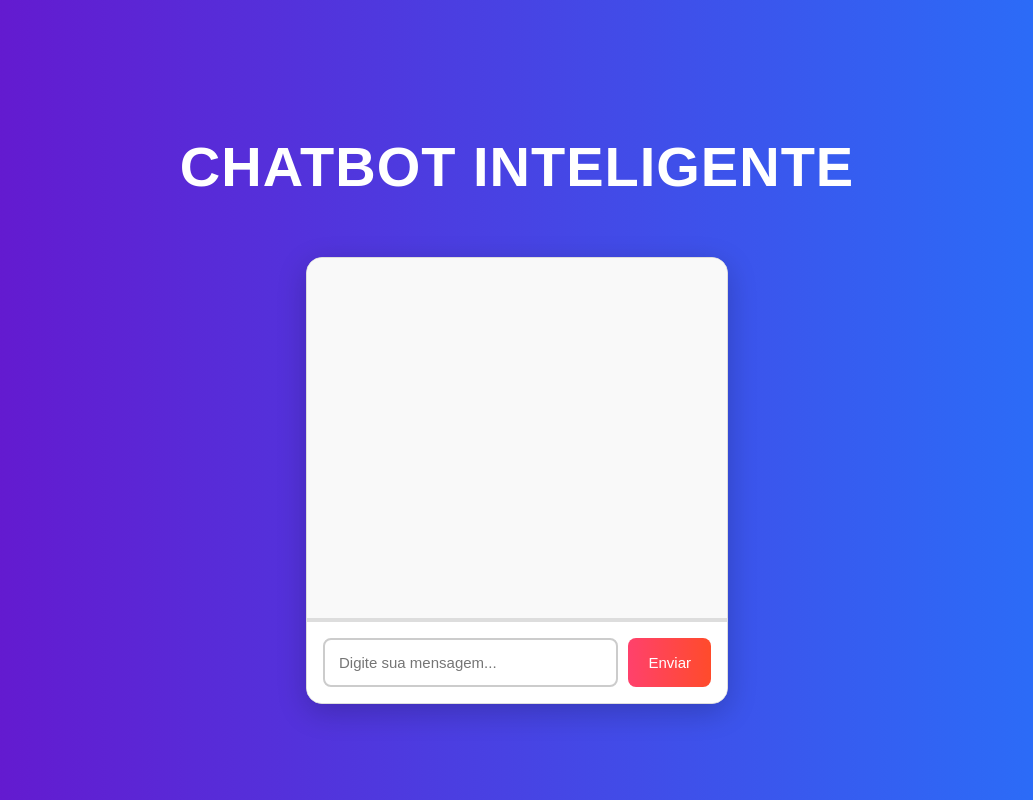
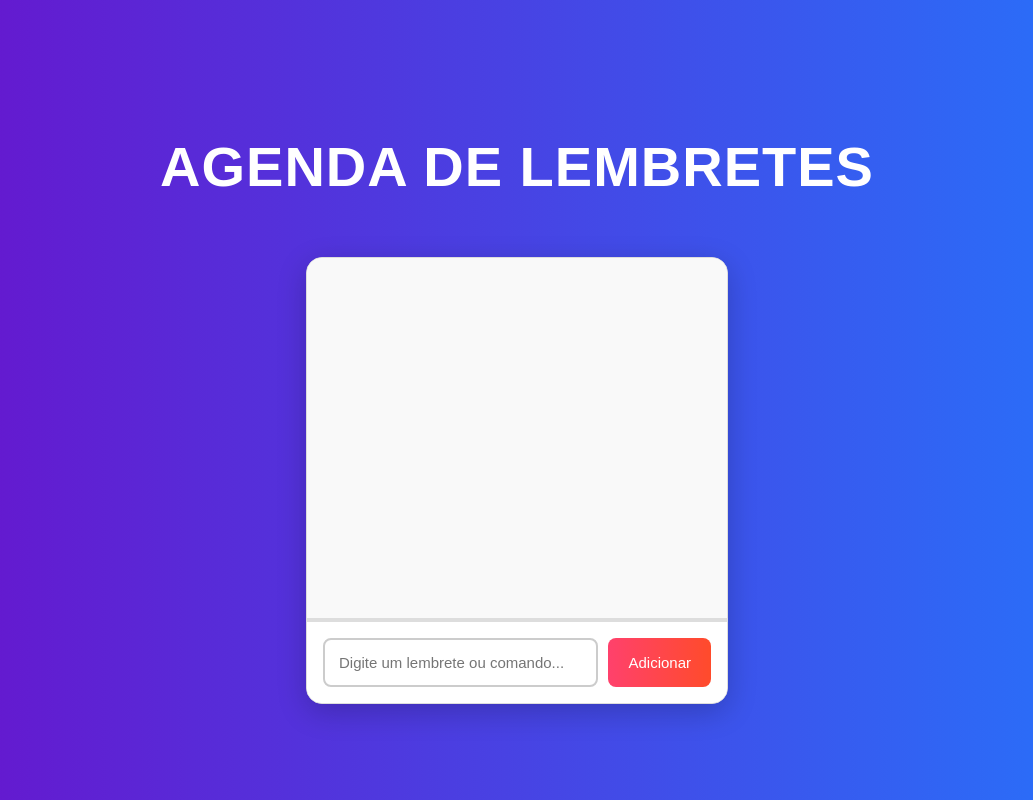
Before and after one commit to devAnnaEliza/chatbot-test, a website: page index.html in a window 1280 px wide. Shown: the whole page, without its empty margins (123-1156 px from the left). Drawn offline with Linux system fonts and the light colour scheme.

Commit message:
update index

```diff
--- a/index.html
+++ b/index.html
@@ -3,18 +3,18 @@
 <head>
   <meta charset="UTF-8">
   <meta name="viewport" content="width=device-width, initial-scale=1.0">
-  <title>Chatbot Inteligente</title>
+  <title>Agenda de Lembretes</title>
   <link rel="stylesheet" href="style.css">
 </head>
 <body>
   <header class="chatbot-header">
-    <h1>Chatbot Inteligente</h1>
+    <h1>Agenda de Lembretes</h1>
   </header>
 
   <main class="chatbot-container">
-    <!-- Área de mensagens -->
-    <section class="chatbot-messages" id="chat-messages">
-      <!-- As mensagens do usuário e do bot aparecerão aqui -->
+    <!-- Área de lembretes -->
+    <section class="chatbot-messages" id="chat-messages" aria-live="polite">
+      <!-- Os lembretes adicionados aparecerão aqui -->
     </section>
 
     <!-- Caixa de entrada -->
@@ -23,10 +23,10 @@
         type="text"
         id="user-input"
         class="chatbot-input"
-        placeholder="Digite sua mensagem..."
-        aria-label="Campo de entrada para mensagem"
+        placeholder="Digite um lembrete ou comando..."
+        aria-label="Campo de entrada para lembrete ou comando"
       />
-      <button id="send-button" class="chatbot-send-btn" aria-label="Enviar mensagem">Enviar</button>
+      <button id="send-button" class="chatbot-send-btn" aria-label="Adicionar lembrete">Adicionar</button>
     </section>
   </main>
 
```
